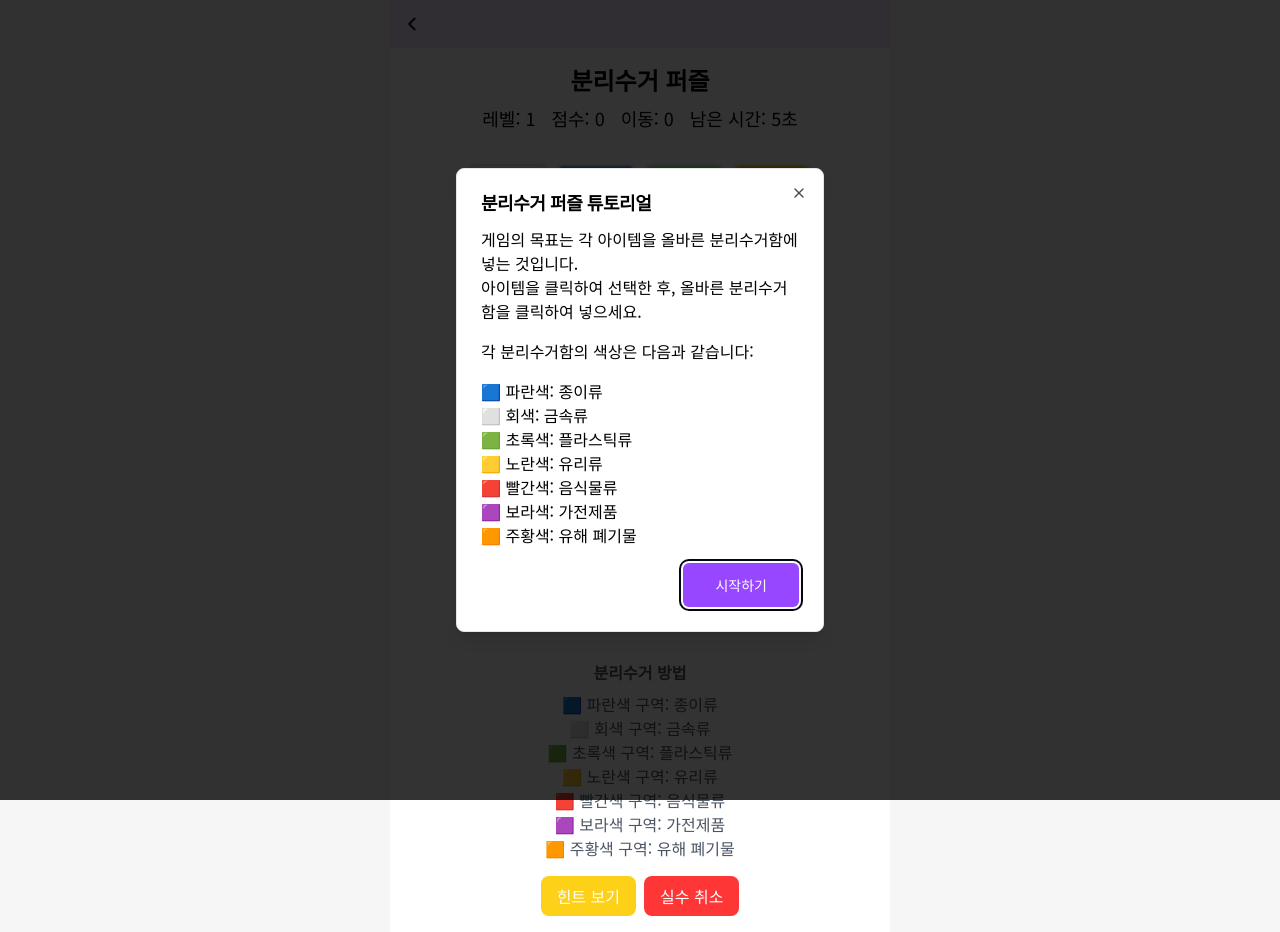
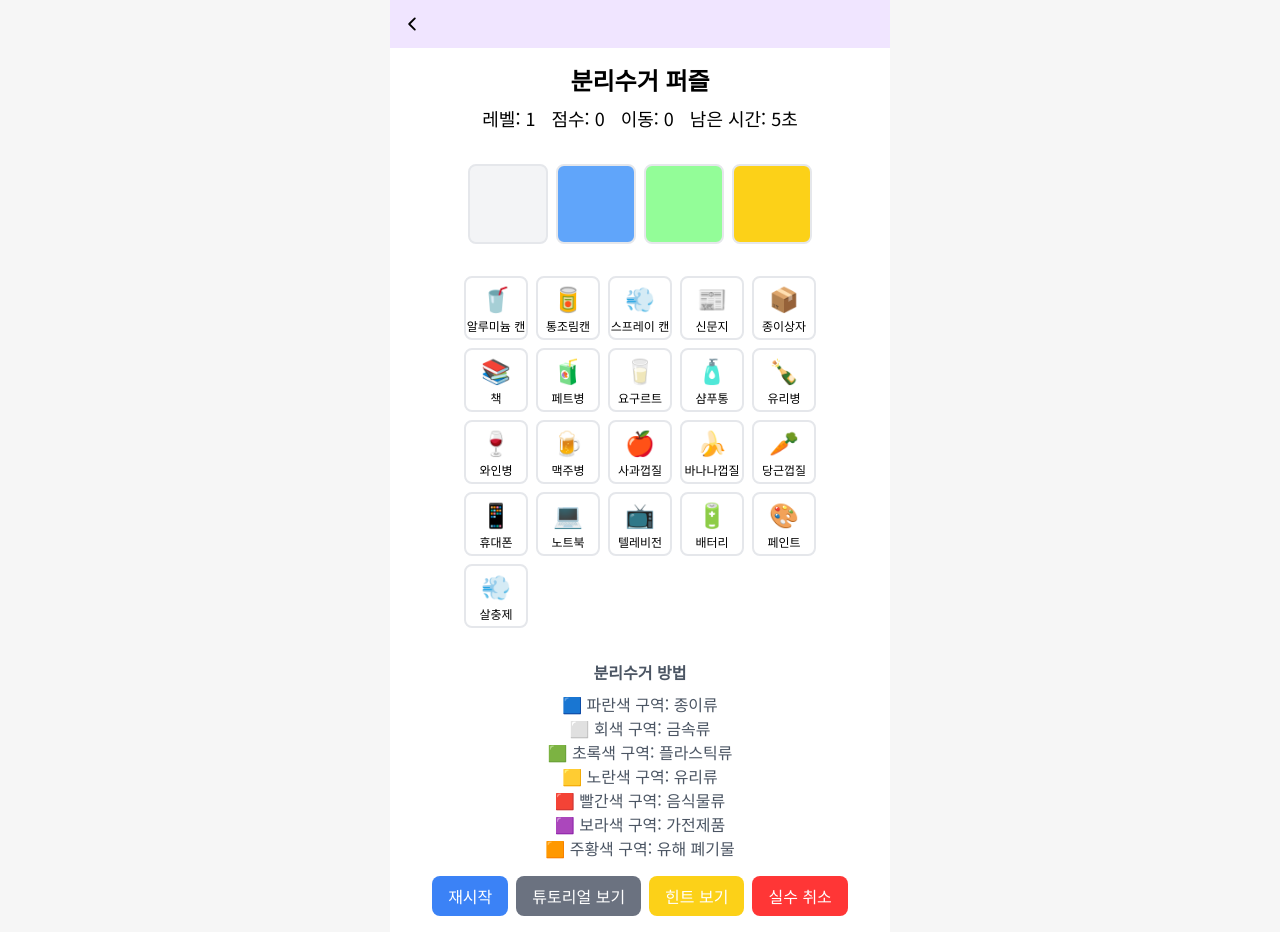
Before and after one commit to FE8-Team6/renewal-reracle, a React (Vite) app: page /game in a window 1280 px wide. Built offline with nearby package versions, Linux system fonts and the light colour scheme; no server answers.

Commit message:
refactor: 튜토리얼 버튼 추가

```diff
--- a/src/components/ReracleGameTutorialModal.tsx
+++ b/src/components/ReracleGameTutorialModal.tsx
@@ -1,5 +1,5 @@
-import { Dialog, DialogContent, DialogHeader, DialogTitle, DialogFooter } from '@/components/ui/dialog';
-import { Button } from '@/components/ui/button';
+import { Dialog, DialogContent, DialogHeader, DialogTitle } from '@/components/ui/dialog';
+// import { Button } from '@/components/ui/button';
 
 type ReracleGameTutorialModalProps = {
   isOpen: boolean;
@@ -28,11 +28,11 @@ const ReracleGameTutorialModal = ({ isOpen, onClose }: ReracleGameTutorialModalP
           <li>🟪 보라색: 가전제품</li>
           <li>🟧 주황색: 유해 폐기물</li>
         </ul>
-        <DialogFooter>
+        {/* <DialogFooter>
           <Button variant="default" size="lg" onClick={onClose}>
             시작하기
           </Button>
-        </DialogFooter>
+        </DialogFooter> */}
       </DialogContent>
     </Dialog>
   );
--- a/src/pages/ReracleGame.tsx
+++ b/src/pages/ReracleGame.tsx
@@ -17,7 +17,7 @@ const ReraclePuzzle = () => {
   const [timeLeft, setTimeLeft] = useState<number>(10);
   const [lastAction, setLastAction] = useState<{ cell: Cell; item: PuzzleItem; isCorrect: boolean } | null>(null);
   const [isTimeOver, setIsTimeOver] = useState<boolean>(false);
-  const [isTutorialOpen, setIsTutorialOpen] = useState<boolean>(true);
+  const [isTutorialOpen, setIsTutorialOpen] = useState<boolean>(false);
 
   const initializeBoard = () => {
     const { boardSize } = LEVEL_CONFIG[level];
@@ -251,16 +251,27 @@ const ReraclePuzzle = () => {
 
       <div className="mt-8 text-center text-gray-600">
         <h2 className="font-bold mb-2">분리수거 방법</h2>
-        <p>🟦 파란색 구역: 종이류</p>
-        <p>⬜ 회색 구역: 금속류</p>
-        <p>🟩 초록색 구역: 플라스틱류</p>
-        <p>🟨 노란색 구역: 유리류</p>
-        <p>🟥 빨간색 구역: 음식물류</p>
-        <p>🟪 보라색 구역: 가전제품</p>
-        <p>🟧 주황색 구역: 유해 폐기물</p>
+        <ul>
+          <li>🟦 파란색 구역: 종이류</li>
+          <li>⬜ 회색 구역: 금속류</li>
+          <li>🟩 초록색 구역: 플라스틱류</li>
+          <li>🟨 노란색 구역: 유리류</li>
+          <li>🟥 빨간색 구역: 음식물류</li>
+          <li>🟪 보라색 구역: 가전제품</li>
+          <li>🟧 주황색 구역: 유해 폐기물</li>
+        </ul>
       </div>
 
       <div className="space-x-2">
+        <button onClick={handleRestart} className="mt-4 px-4 py-2 bg-blue-500 text-white rounded-lg hover:bg-blue-600">
+          재시작
+        </button>
+        <button
+          onClick={() => setIsTutorialOpen(true)}
+          className="mt-4 px-4 py-2 bg-gray-500 text-white rounded-lg hover:bg-gray-600"
+        >
+          튜토리얼 보기
+        </button>
         <button onClick={handleHint} className="mt-4 px-4 py-2 bg-yellow text-white rounded-lg hover:bg-yellow-600">
           힌트 보기
         </button>
```
